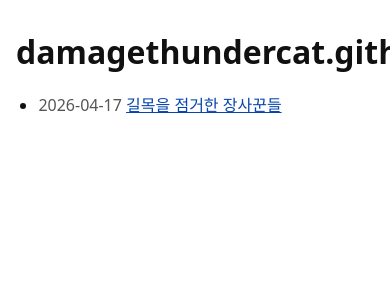
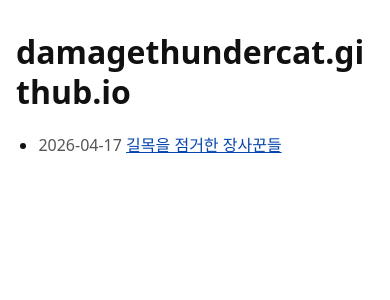
Before and after one commit to damagethundercat/damagethundercat.github.io, a Jekyll site: the page built from index.html, in a window 390 px wide. Shown: the top 300 px of the page. Built offline with Jekyll 4.4.1, drawn with Linux system fonts in a browser that asks for light colours.

Commit message:
Fix mobile site title wrapping

```diff
--- a/assets/css/style.css
+++ b/assets/css/style.css
@@ -22,6 +22,11 @@ h1,
 h2,
 h3 {
   line-height: 1.25;
+}
+
+.site-title {
+  word-break: normal;
+  overflow-wrap: anywhere;
 }
 
 p,
--- a/index.html
+++ b/index.html
@@ -3,7 +3,7 @@ layout: default
 title: damagethundercat.github.io
 ---
 
-<h1>{{ site.title }}</h1>
+<h1 class="site-title">{{ site.title }}</h1>
 
 {% if site.posts.size > 0 %}
   <ul class="post-list">
```
